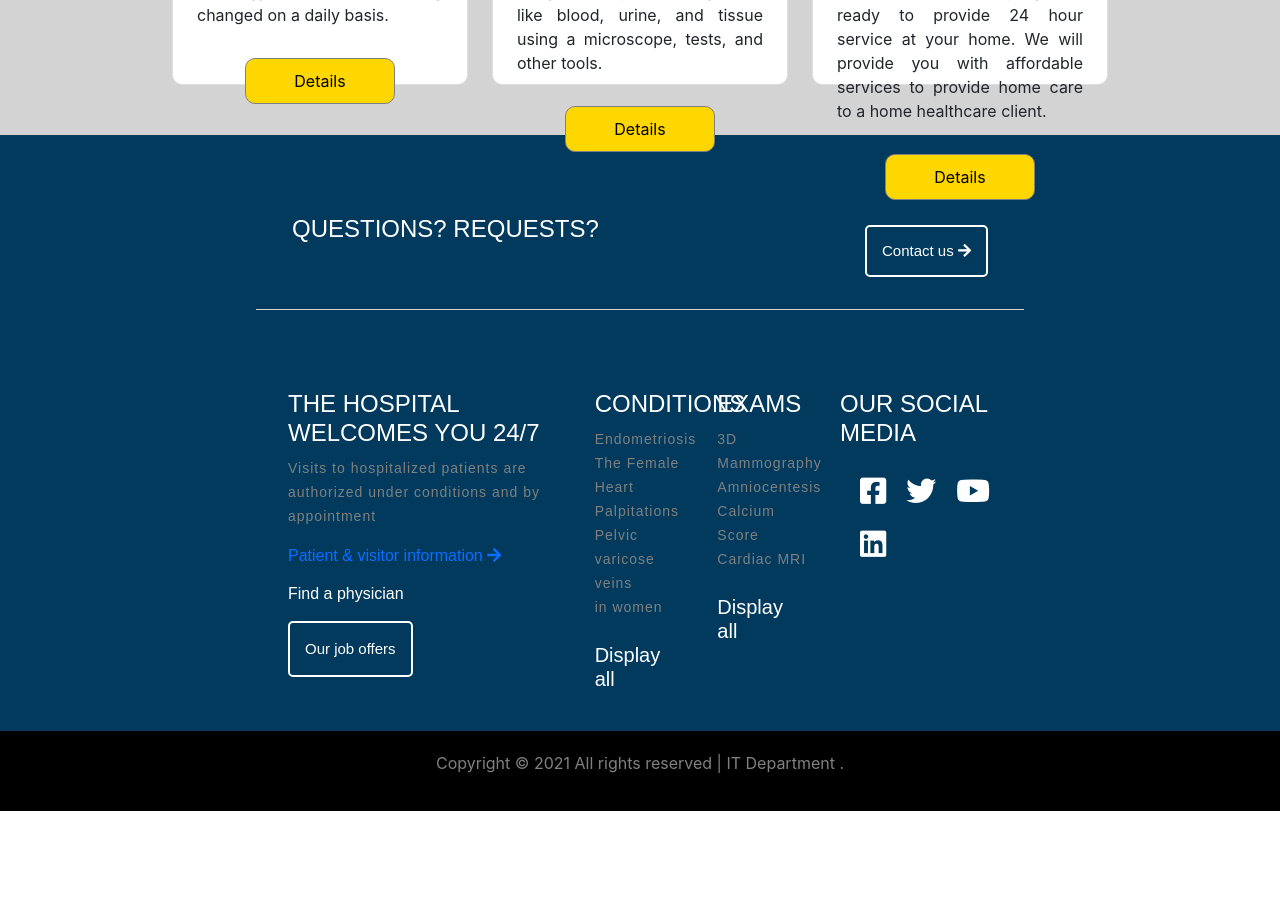
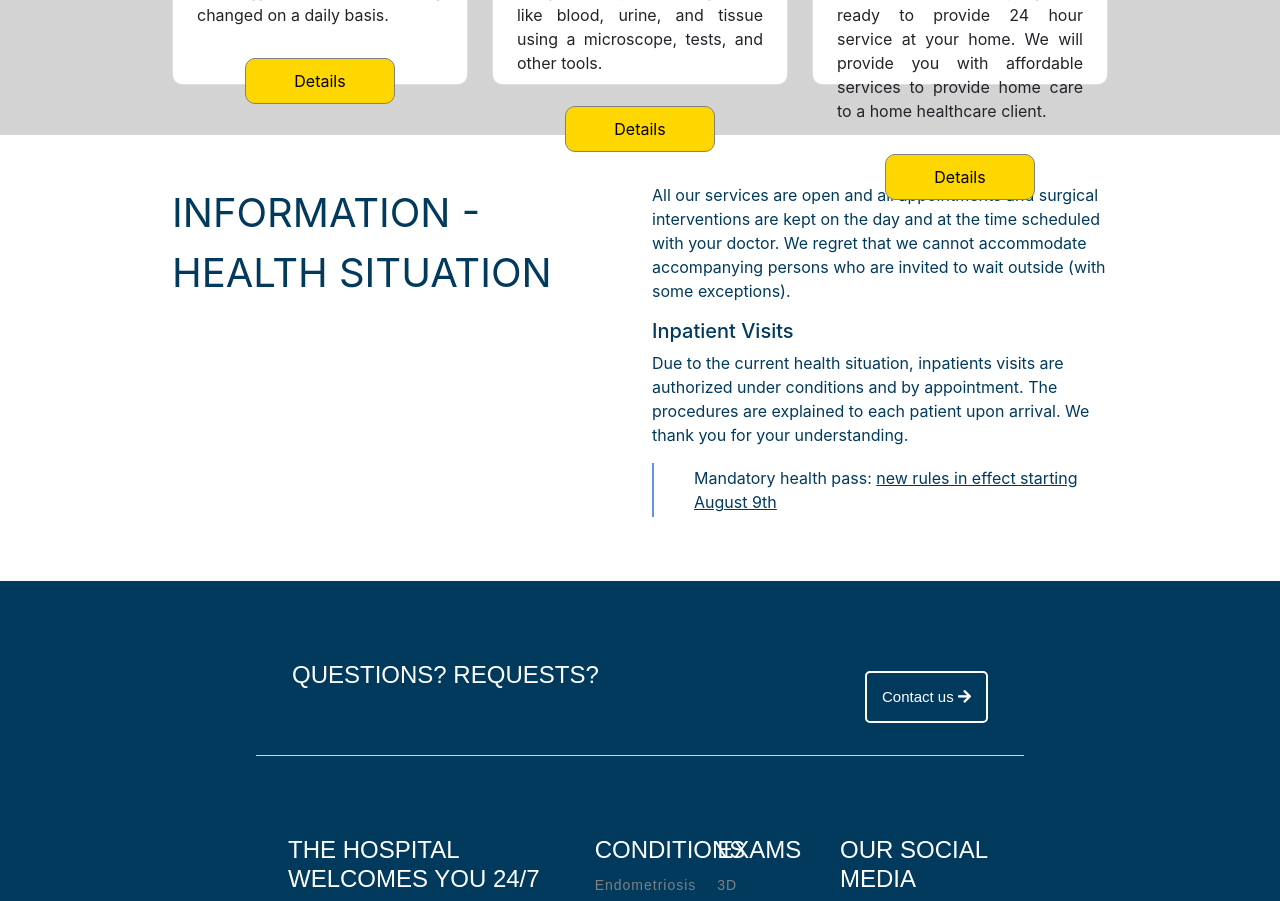
Before and after one commit to omarali18/specialized-hospitals, a React (Create React App) app: page / in a window 1280 px wide. Shown: the part 2800-3701 px from the top of the page. Before the commit the page ends 3611 px from the top, so only its background shows below. Built offline with nearby package versions, Linux system fonts and the light colour scheme; no server answers.

Commit message:
new component added in home page

```diff
--- a/src/components/Home/Home.js
+++ b/src/components/Home/Home.js
@@ -5,6 +5,7 @@ import Banner from '../Banner/Banner';
 import Services from '../Services/Services';
 import "./Home.css"
 import useService from '../../Hooks/useService';
+import InfornmationHealth from '../InfornmationHealth/InfornmationHealth';
 
 const Home = () => {
 
@@ -24,6 +25,7 @@ const Home = () => {
                     }
                 </div>
             </div>
+            <InfornmationHealth />
 
             <Footer />
         </div>
--- /dev/null
+++ b/src/components/InfornmationHealth/InfornmationHealth.css
@@ -0,0 +1,13 @@
+
+
+.information-title, .information-detail, .information-detail p a{
+    color: #013A5D;
+
+}
+
+.information-detail .p-ancor{
+    border-left: 2px solid cornflowerblue;
+    padding-left: 40px;
+    padding-top: 3px;
+    padding-bottom: 3px;
+}
--- /dev/null
+++ b/src/components/InfornmationHealth/InfornmationHealth.js
@@ -0,0 +1,20 @@
+import React from 'react';
+import "./InfornmationHealth.css"
+
+const InfornmationHealth = () => {
+    return (
+        <div className="row row-cols-md-2 row-cols-sm-2 row-cols-1 w-75 mx-auto py-5">
+            <div className="col  information-title">
+                <p className="fs-1">INFORMATION - HEALTH SITUATION</p>
+            </div>
+            <div className="col information-detail">
+                <p>All our services are open and all appointments and surgical interventions are kept on the day and at the time scheduled with your doctor. We regret that we cannot accommodate accompanying persons who are invited to wait outside (with some exceptions).</p>
+                <h5>Inpatient Visits</h5>
+                <p>Due to the current health situation, inpatients visits are authorized under conditions and by appointment. The procedures are explained to each patient upon arrival. We thank you for your understanding.</p>
+                <p className="p-ancor">Mandatory health pass: <a href="">new rules in effect starting August 9th</a></p>
+            </div>
+        </div>
+    );
+};
+
+export default InfornmationHealth;
```
